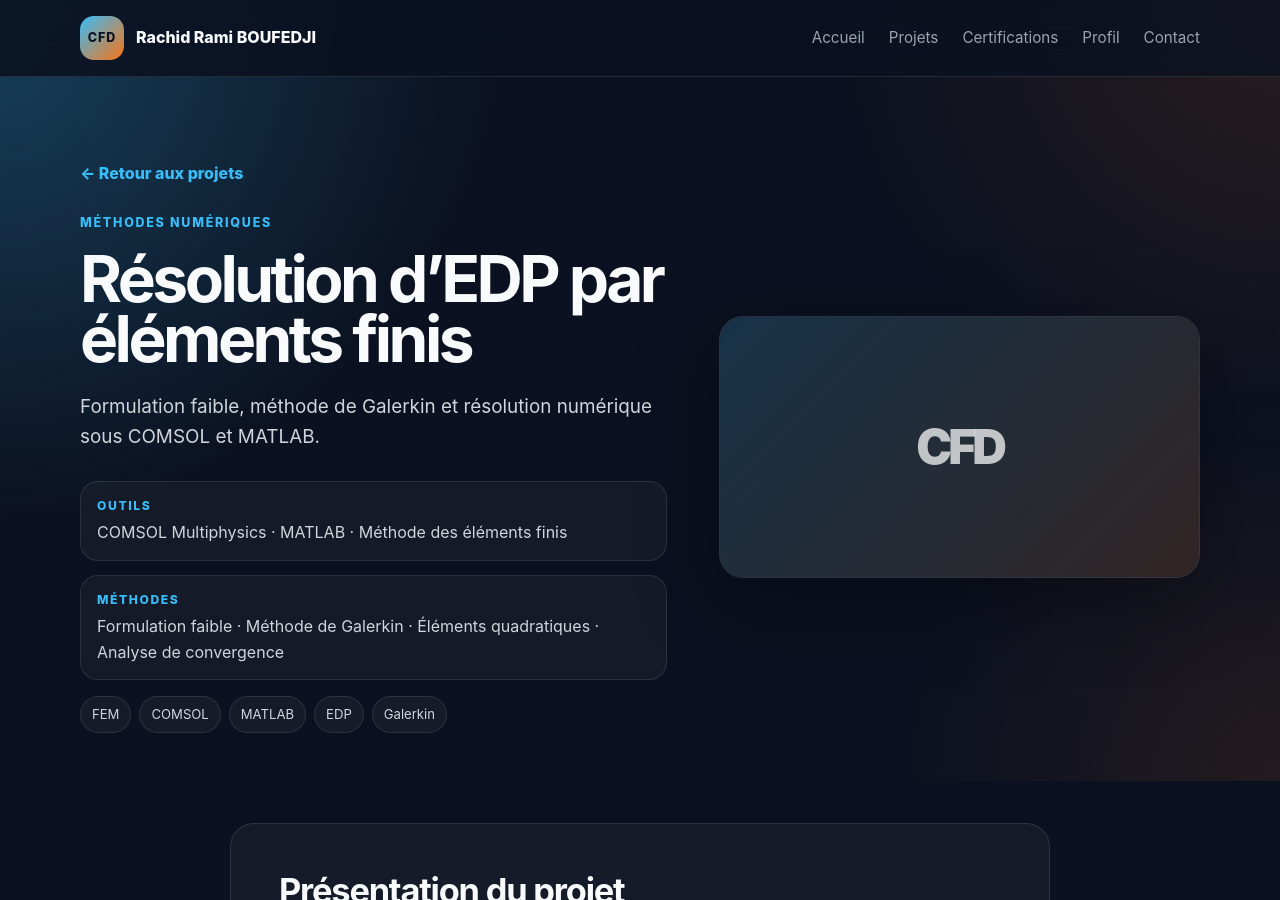
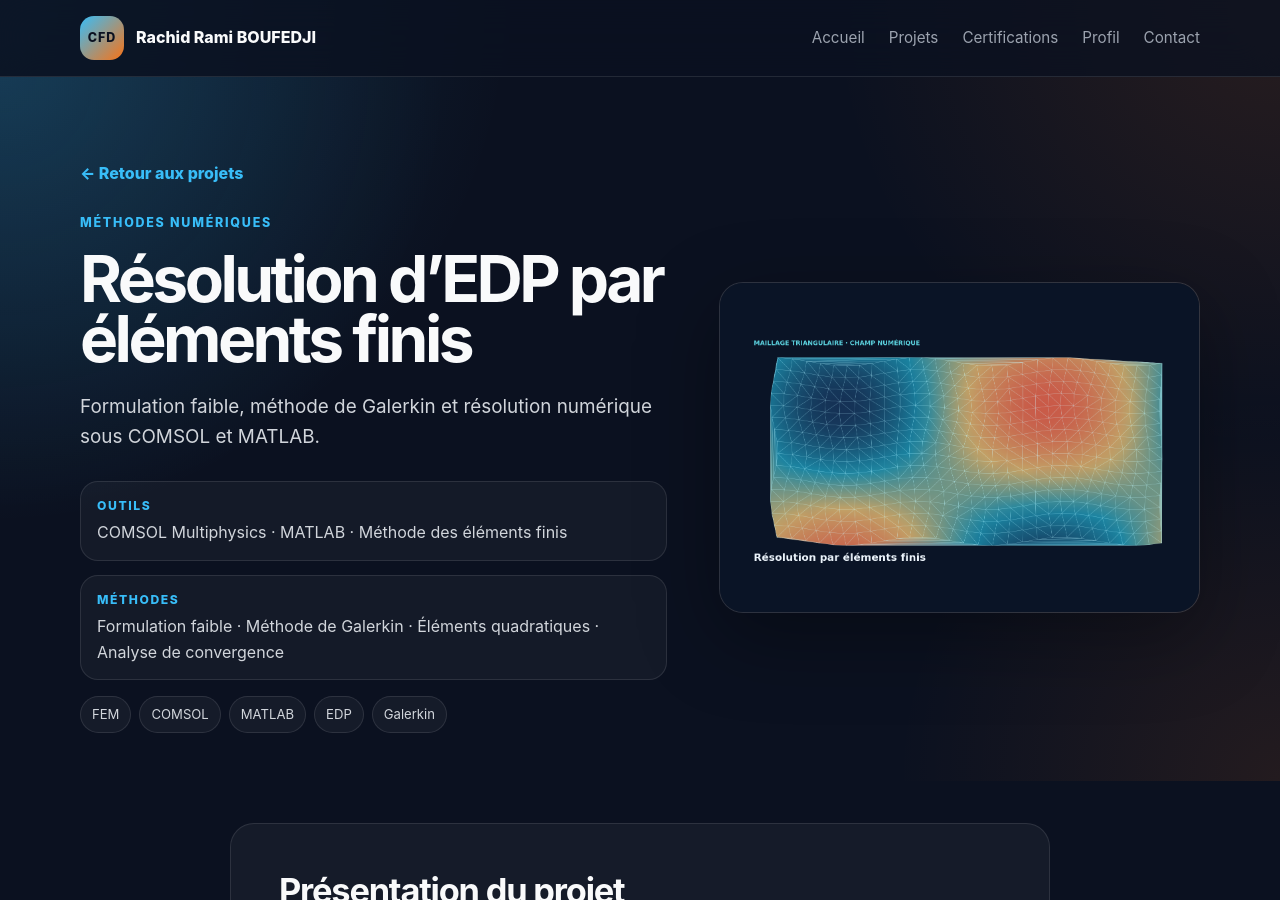
Before and after one commit to ramiboufedji-projets/ramiboufedji-projets.github.io, a Jekyll site: the page built from _projects/elements-finis-comsol-MATLAB.md, in a window 1280 px wide and 900 px high. Built offline with Jekyll 4.4.1, drawn with Linux system fonts in a browser that asks for light colours.

Commit message:
Update image path in elements-finis-comsol-MATLAB.md

```diff
--- a/_projects/elements-finis-comsol-MATLAB.md
+++ b/_projects/elements-finis-comsol-MATLAB.md
@@ -4,7 +4,7 @@ subtitle: "Formulation faible, méthode de Galerkin et résolution numérique so
 order: 12
 featured: false
 domain: "Méthodes numériques"
-image: ""
+image: "assets/images/ projects/elements-finis-comsol-MATLAB.png"
 tools:
   - COMSOL Multiphysics
   - MATLAB
```
